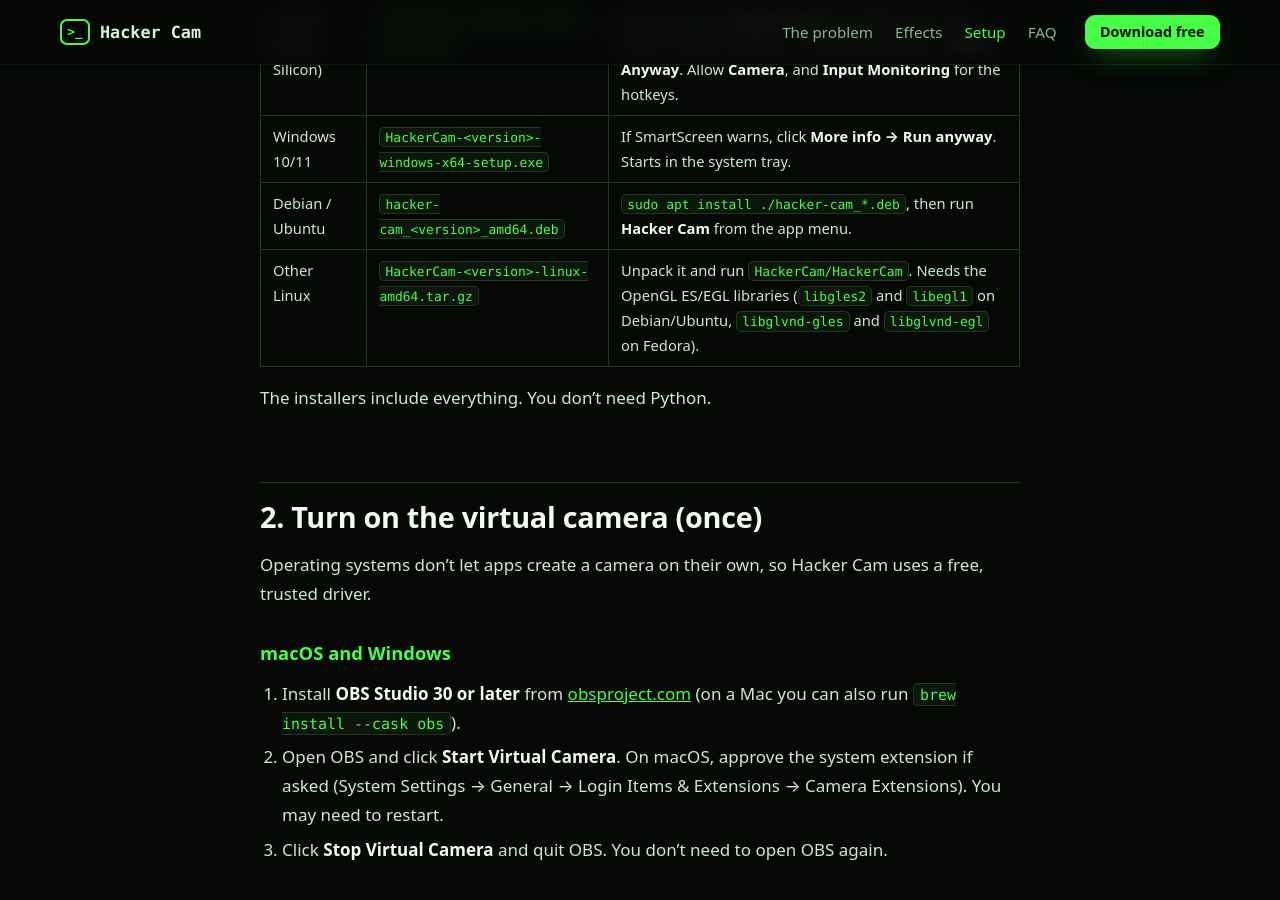
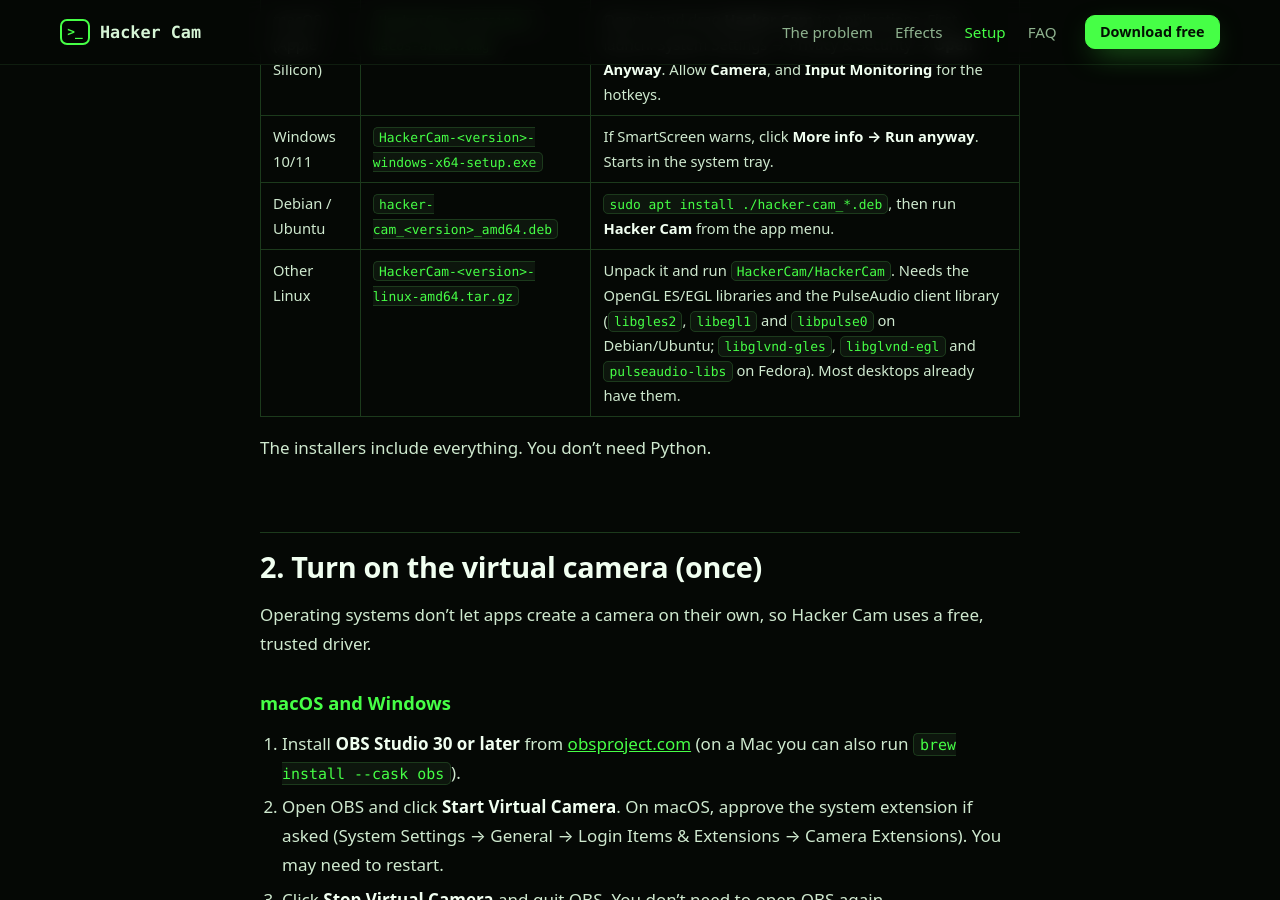
Before and after one commit to rohit-kaundal/HackerCamFilter, a Jekyll site: the page built from docs/setup.md, in a window 1280 px wide and 900 px high, scrolled down 527 px. Built offline with Jekyll 4.4.1, drawn with Linux system fonts in a browser that asks for light colours.

Commit message:
fix: update linux building erros
Signed-off-by: Rohit Kaundal <kaundal.rohit@gmail.com>

```diff
--- a/docs/setup.md
+++ b/docs/setup.md
@@ -17,7 +17,7 @@ Download the installer for your system from the [latest release]({{ site.github_
 | macOS (Apple Silicon) | `HackerCam-<version>-macos-arm64.dmg` | Open it and drag **Hacker Cam** to Applications. First launch: System Settings → Privacy & Security → **Open Anyway**. Allow **Camera**, and **Input Monitoring** for the hotkeys. |
 | Windows 10/11 | `HackerCam-<version>-windows-x64-setup.exe` | If SmartScreen warns, click **More info → Run anyway**. Starts in the system tray. |
 | Debian / Ubuntu | `hacker-cam_<version>_amd64.deb` | `sudo apt install ./hacker-cam_*.deb`, then run **Hacker Cam** from the app menu. |
-| Other Linux | `HackerCam-<version>-linux-amd64.tar.gz` | Unpack it and run `HackerCam/HackerCam`. Needs the OpenGL ES/EGL libraries (`libgles2` and `libegl1` on Debian/Ubuntu, `libglvnd-gles` and `libglvnd-egl` on Fedora). |
+| Other Linux | `HackerCam-<version>-linux-amd64.tar.gz` | Unpack it and run `HackerCam/HackerCam`. Needs the OpenGL ES/EGL libraries and the PulseAudio client library (`libgles2`, `libegl1` and `libpulse0` on Debian/Ubuntu; `libglvnd-gles`, `libglvnd-egl` and `pulseaudio-libs` on Fedora). Most desktops already have them. |
 
 The installers include everything. You don't need Python.
 
```
Also changed, not shown: .github/workflows/build-installers.yml, README.md, packaging/README.md, 1 other file.
